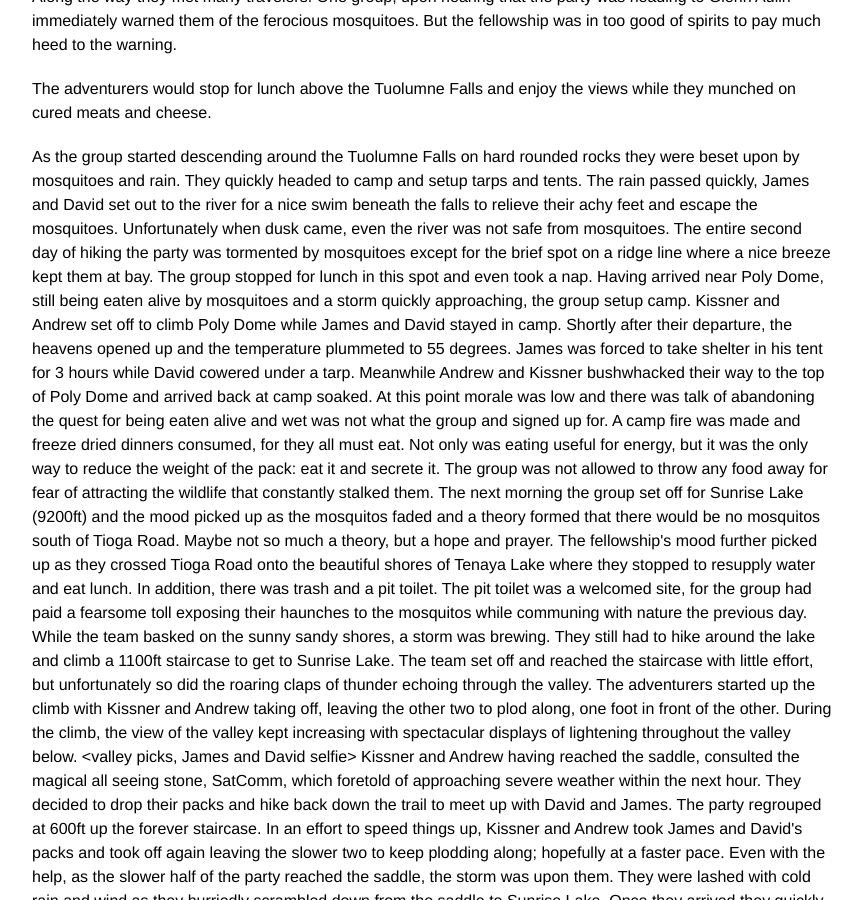
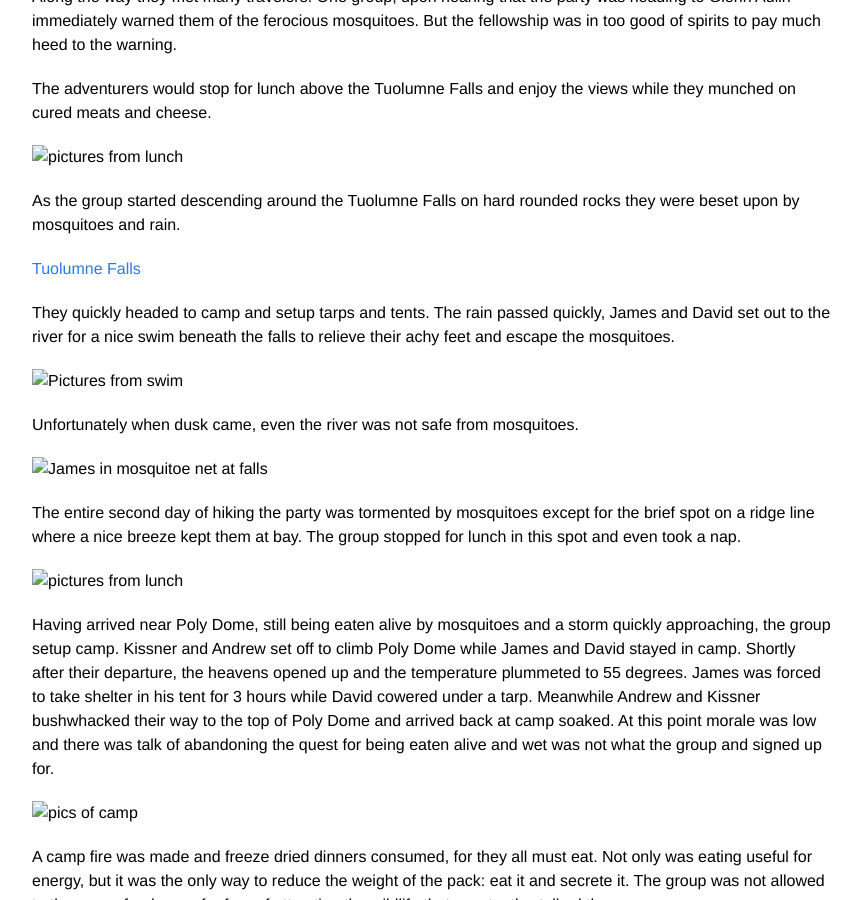
Before and after one commit to jamesorriv/jamesorriv.github.io, a Jekyll site: the page built from _posts/2021-07-11-halfdome.md, in a window 1280 px wide and 900 px high, scrolled down 2823 px. Shown: the whole window, without its empty margins (208-1070 px from the left). Built offline with Jekyll 4.4.1, drawn with Linux system fonts in a browser that asks for light colours; some of the changed text lies outside the part shown.

Commit message:
Fix up more picture links.

```diff
--- a/_posts/2021-07-11-halfdome.md
+++ b/_posts/2021-07-11-halfdome.md
@@ -26,7 +26,7 @@ Upon arriving at Yosemite, the party headed to Glacier Point to reconnoiter the
 
 Half dome was immediately identified, as was Clouds Rest, a peak slightly behind Half Dome that would be conquered in the upcoming days.
 
-![Half dome with clouds rest behind it](https://share.icloud.com/photos/0CxvRxRT68OceqpHqTh3S_DKQ)
+![Half dome with clouds rest behind it](https://lightroom.adobe.com/v2c/spaces/c8f979c93ccd4c418d8763e4b679f7f4/assets/efe655bb4c174f5b910702514a2a9977/revisions/22277f0da9f147be8c0405628448c37f/renditions/a0e40a8aaca2cdb90cdfddb3f531c970)
 
 Nevada Falls was also seen, which would have to be crossed if the party expected to make it back again.
 ![Nevada falls]()
@@ -79,35 +79,35 @@ Along the way they met many travelers. One group, upon hearing that the party wa
 
 The adventurers would stop for lunch above the Tuolumne Falls and enjoy the views while they munched on cured meats and cheese.
 
-<pictures from lunch>
+![pictures from lunch]()
 
 As the group started descending around the Tuolumne Falls on hard rounded rocks they were beset upon by mosquitoes and rain.
 
-<picture of falls>
+[Tuolumne Falls](https://lightroom.adobe.com/v2c/spaces/c8f979c93ccd4c418d8763e4b679f7f4/assets/fd3113f778434f36a4c0f28b009c0b9e/revisions/3ddcfdbf85ce4de4b77ecc50c7ef2d10/renditions/63de335f489cb7275968d5b2a5f46b5d)
 
 They quickly headed to camp and setup tarps and tents. The rain passed quickly, James and David set out to the river for a nice swim beneath the falls to relieve their achy feet and escape the mosquitoes.
 
-<pictures for swimming>
+![Pictures from swim]()
 
 Unfortunately when dusk came, even the river was not safe from mosquitoes.
 
-<James in mosquitoe net at falls>
+![James in mosquitoe net at falls]()
 
 The entire second day of hiking the party was tormented by mosquitoes except for the brief spot on a ridge line where a nice breeze kept them at bay. The group stopped for lunch in this spot and even took a nap.
 
-<pictures from lunch>
+![pictures from lunch]()
 
 Having arrived near Poly Dome, still being eaten alive by mosquitoes and a storm quickly approaching, the group setup camp. Kissner and Andrew set off to climb Poly Dome while James and David stayed in camp. Shortly after their departure, the heavens opened up and the temperature plummeted to 55 degrees. James was forced to take shelter in his tent for 3 hours while David cowered under a tarp. Meanwhile Andrew and Kissner bushwhacked their way to the top of Poly Dome and arrived back at camp soaked. At this point morale was low and there was talk of abandoning the quest for being eaten alive and wet was not what the group and signed up for.
 
-<pics of camp>
+![pics of camp]()
 
 A camp fire was made and freeze dried dinners consumed, for they all must eat. Not only was eating useful for energy, but it was the only way to reduce the weight of the pack: eat it and secrete it. The group was not allowed to throw any food away for fear of attracting the wildlife that constantly stalked them.
 
-<pic of fire>
+![Andrew, James, and Kissner around fire at camp](https://lightroom.adobe.com/v2c/spaces/c8f979c93ccd4c418d8763e4b679f7f4/assets/c9272d5199dc4b02b02c44947cad4e9c/revisions/b9d068b1bcc5865255467b5373ff6931/renditions/bdfc7b2219b0c9adcb8f431d4e67a38f)
 
 The next morning the group set off for Sunrise Lake (9200ft) and the mood picked up as the mosquitos faded and a theory formed that there would be no mosquitos south of Tioga Road. Maybe not so much a theory, but a hope and prayer.
 
-<group shot from David>
+![David, James, Andrew, and Kissner morning of the 3rd day of hiking](https://lightroom.adobe.com/v2c/spaces/c8f979c93ccd4c418d8763e4b679f7f4/assets/b9f1b161bcca44b6b1b91d3aa40c34cd/revisions/da262832c94ebd974b2a14d40aa1dd8e/renditions/2822db717da963ce6a02edec894d8308)
 
 The fellowship's mood further picked up as they crossed Tioga Road onto the beautiful shores of Tenaya Lake where they stopped to resupply water and eat lunch. In addition, there was trash and a pit toilet. The pit toilet was a welcomed site, for the group had paid a fearsome toll exposing their haunches to the mosquitos while communing with nature the previous day.
 
```
